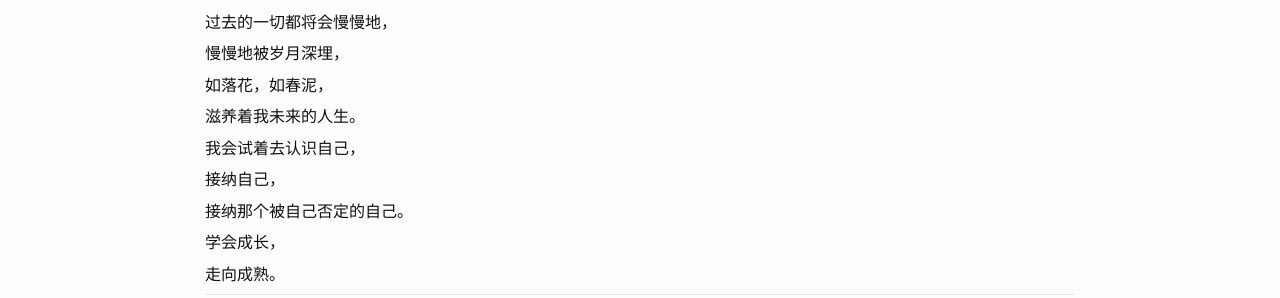
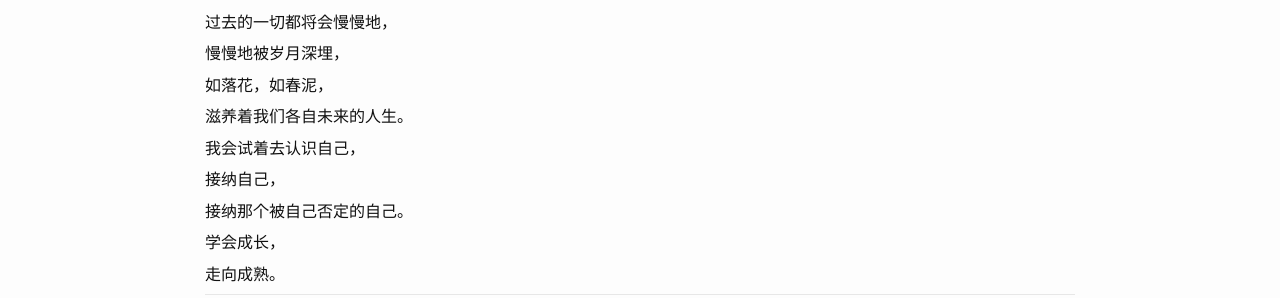
Before and after one commit to lianyu1115/lianyu, a Jekyll site: the page built from _journals/2021-01-06-未完成的初恋.md, in a window 1280 px wide. Shown: the part 304-602 px from the top of the page. Built offline with Jekyll 4.4.1, drawn with Linux system fonts in a browser that asks for light colours.

Commit message:
Update 2021-01-06-未完成的初恋.md

```diff
--- a/_journals/2021-01-06-未完成的初恋.md
+++ b/_journals/2021-01-06-未完成的初恋.md
@@ -23,7 +23,7 @@ tags: ''
 
 如落花，如春泥，
 
-滋养着我未来的人生。
+滋养着我们各自未来的人生。
 
 我会试着去认识自己，
 
```
